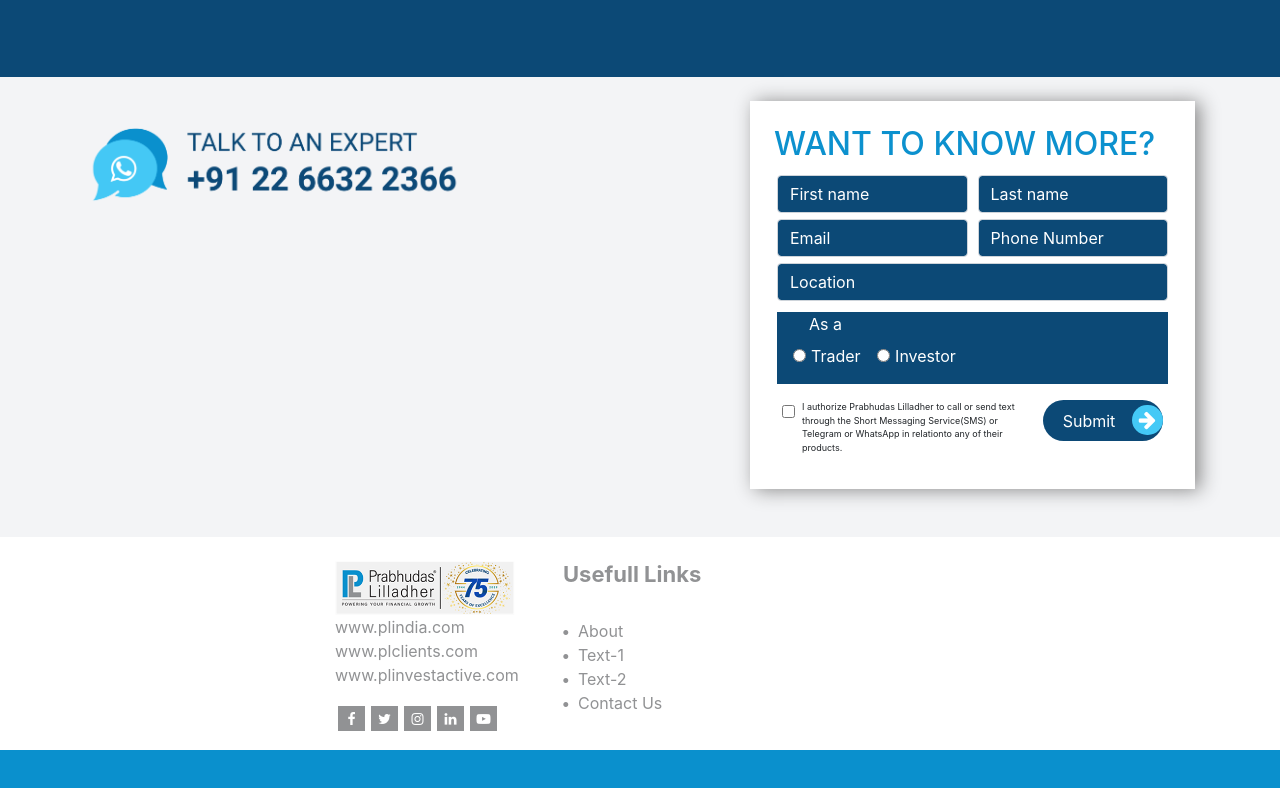
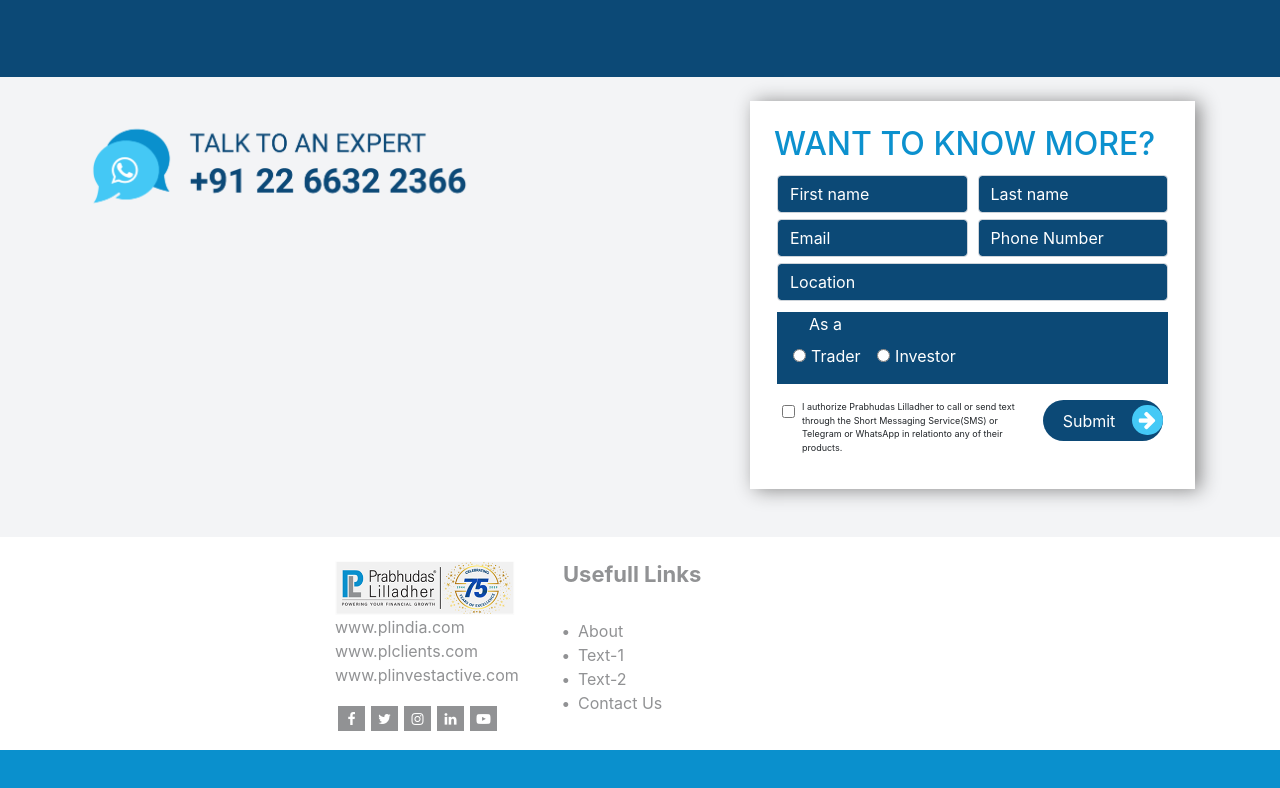
Before and after one commit to teambugs1510/onepage, a plain HTML site: page index.html in a window 1280 px wide. Shown: the part 1497-2285 px from the top of the page. Drawn offline with nearby package versions, Linux system fonts and the light colour scheme.

Commit message:
Update index.html

```diff
--- a/index.html
+++ b/index.html
@@ -173,7 +173,9 @@
 				<div class="row align-text-top">
 					<div class="col-lg-7 botton-banner">
 
-						<img src="img/Whatsapp-logo.png" width="380" alt="">
+						<figure>
+							<img src="img/whatsapp-logo.png" width="390" alt="">
+						</figure>
 
 					</div>
 					<div class="col-lg-5 ">
```
